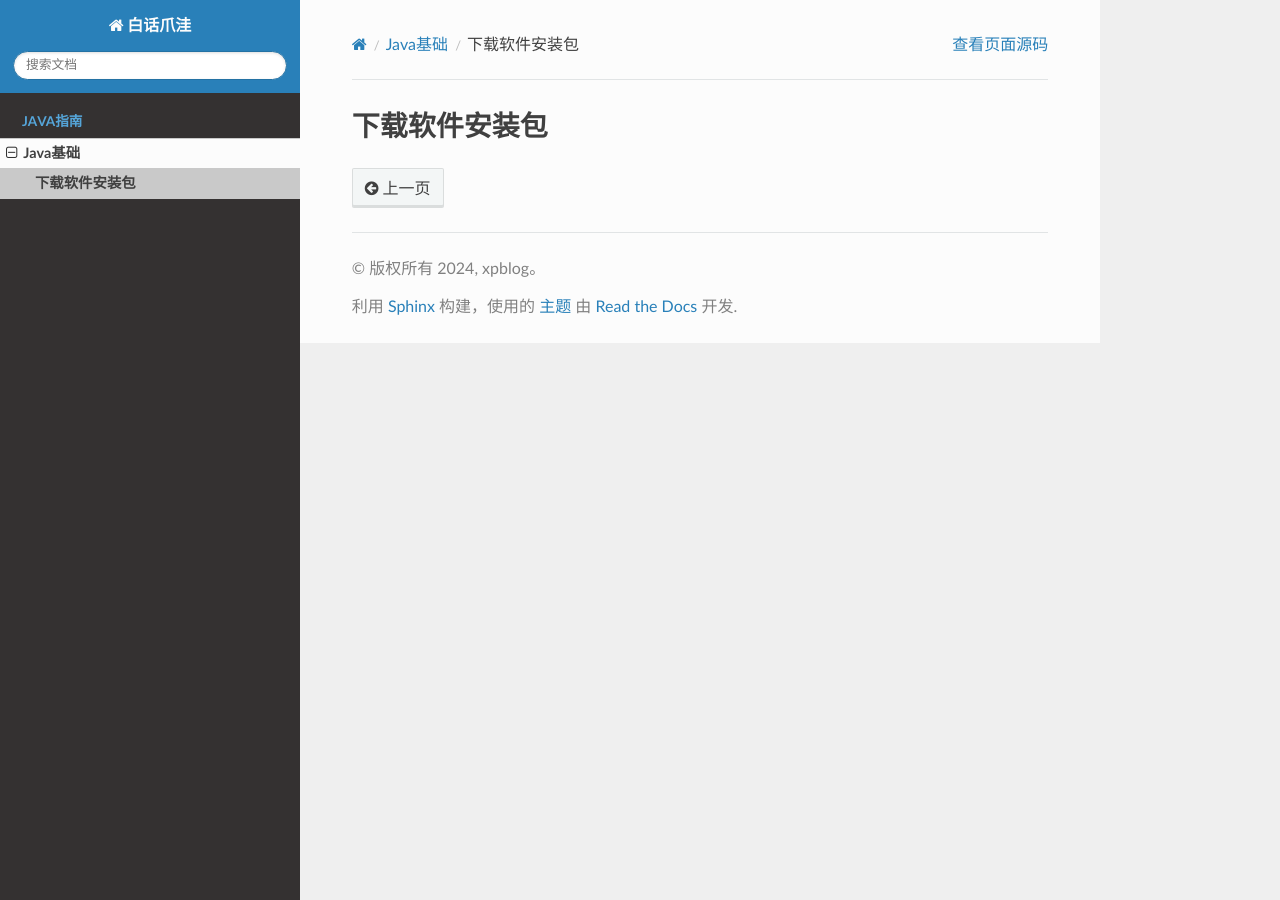
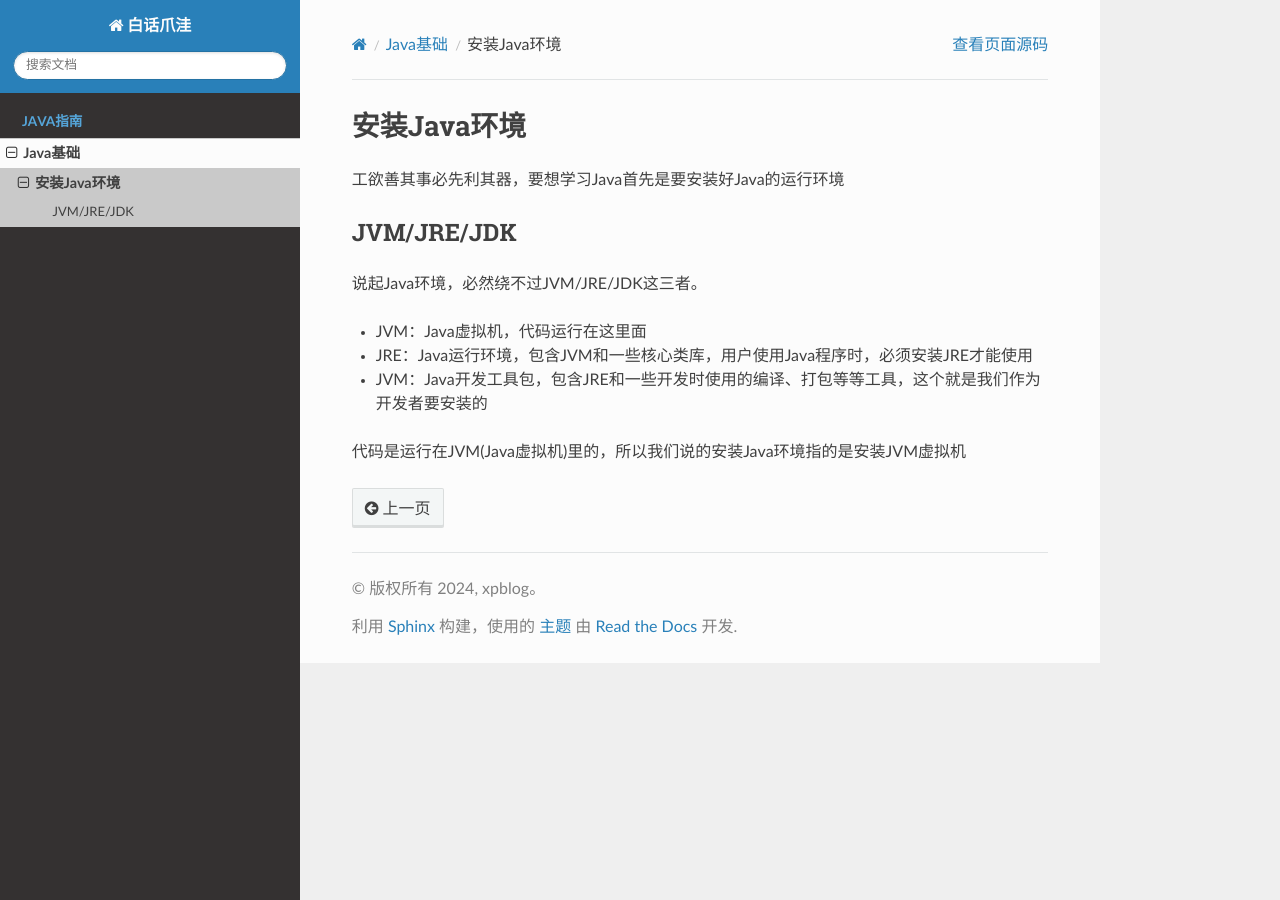
Before and after one commit to xpblog/javaDoc, a Sphinx documentation site: the page built from source/java01/Chapter01/contents.md, in a window 1280 px wide. Built offline with Sphinx 7.4.7 and the Read the Docs theme 2.0.0, drawn with Linux system fonts in a browser that asks for light colours.

Commit message:
Update contents.md

```diff
--- a/source/java01/Chapter01/contents.md
+++ b/source/java01/Chapter01/contents.md
@@ -1 +1,10 @@
-#### 下载软件安装包
+#### 安装Java环境
+
+工欲善其事必先利其器，要想学习Java首先是要安装好Java的运行环境
+##### JVM/JRE/JDK
+说起Java环境，必然绕不过JVM/JRE/JDK这三者。
+- JVM：Java虚拟机，代码运行在这里面
+- JRE：Java运行环境，包含JVM和一些核心类库，用户使用Java程序时，必须安装JRE才能使用
+- JVM：Java开发工具包，包含JRE和一些开发时使用的编译、打包等等工具，这个就是我们作为开发者要安装的
+
+代码是运行在JVM(Java虚拟机)里的，所以我们说的安装Java环境指的是安装JVM虚拟机
```
